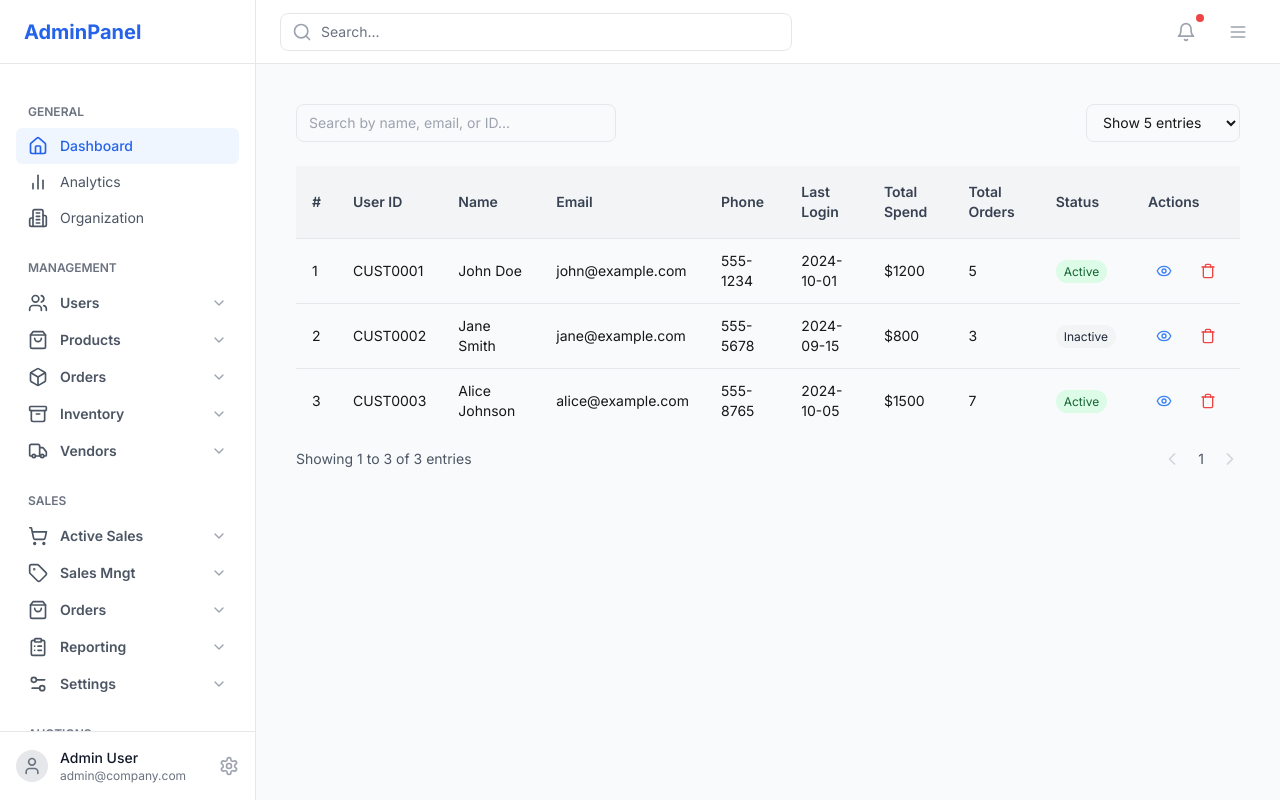
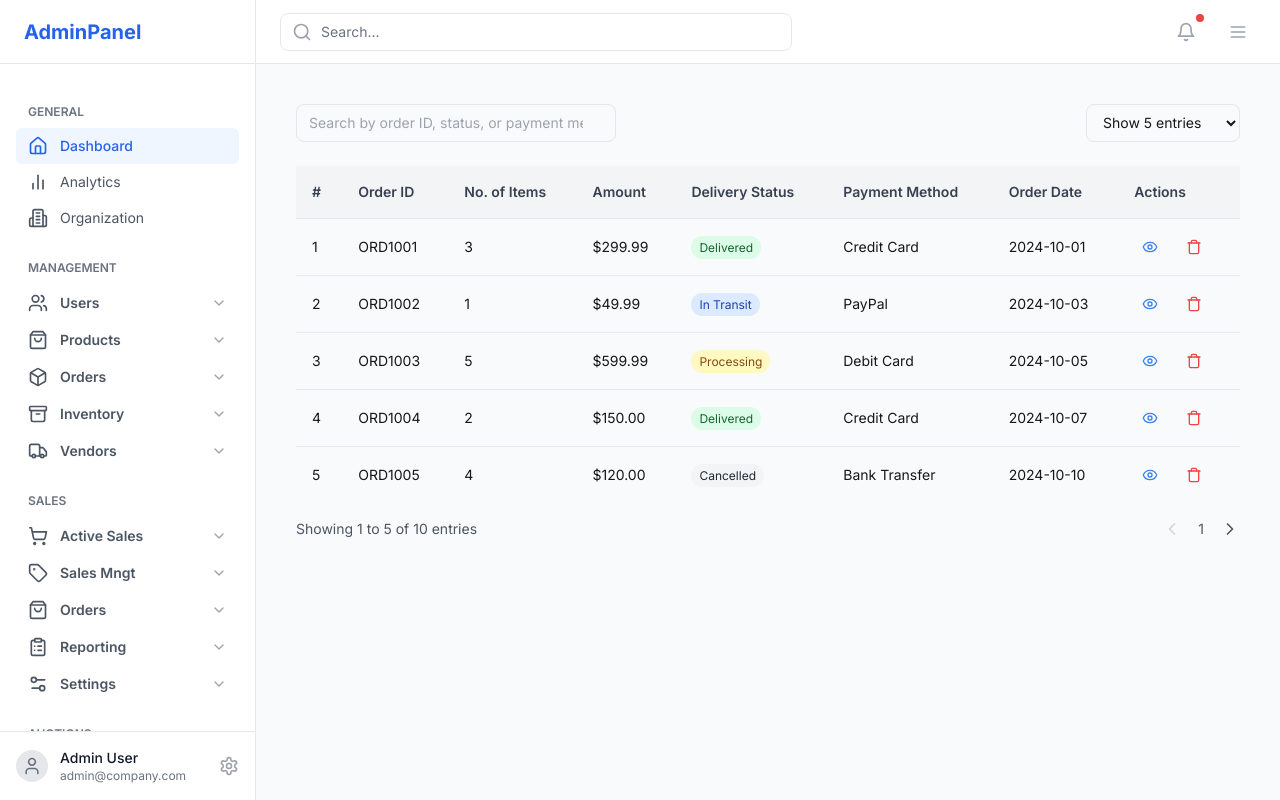
Before and after one commit to wencemaina/citizenAdmin, a Next.js app: page /all-orders in a window 1280 px wide. Built offline with nearby package versions, Linux system fonts and the light colour scheme.

Commit message:
build all orders

```diff
--- a/app/all-orders/page.jsx
+++ b/app/all-orders/page.jsx
@@ -3,37 +3,86 @@ import React, { useState } from "react";
 import { Eye, Trash, ChevronLeft, ChevronRight } from "lucide-react";
 import { useRouter } from "next/navigation";
 
-const customersData = [
-	// Sample customer data
+const ordersData = [
 	{
-		id: "CUST0001",
-		name: "John Doe",
-		email: "john@example.com",
-		phone: "555-1234",
-		lastLogin: "2024-10-01",
-		totalSpend: 1200,
-		totalOrders: 5,
-		status: "Active",
+		id: "ORD1001",
+		items: 3,
+		amount: 299.99,
+		deliveryStatus: "Delivered",
+		paymentMethod: "Credit Card",
+		orderDate: "2024-10-01",
 	},
 	{
-		id: "CUST0002",
-		name: "Jane Smith",
-		email: "jane@example.com",
-		phone: "555-5678",
-		lastLogin: "2024-09-15",
-		totalSpend: 800,
-		totalOrders: 3,
-		status: "Inactive",
+		id: "ORD1002",
+		items: 1,
+		amount: 49.99,
+		deliveryStatus: "In Transit",
+		paymentMethod: "PayPal",
+		orderDate: "2024-10-03",
 	},
 	{
-		id: "CUST0003",
-		name: "Alice Johnson",
-		email: "alice@example.com",
-		phone: "555-8765",
-		lastLogin: "2024-10-05",
-		totalSpend: 1500,
-		totalOrders: 7,
-		status: "Active",
+		id: "ORD1003",
+		items: 5,
+		amount: 599.99,
+		deliveryStatus: "Processing",
+		paymentMethod: "Debit Card",
+		orderDate: "2024-10-05",
+	},
+	{
+		id: "ORD1004",
+		items: 2,
+		amount: 150.0,
+		deliveryStatus: "Delivered",
+		paymentMethod: "Credit Card",
+		orderDate: "2024-10-07",
+	},
+	{
+		id: "ORD1005",
+		items: 4,
+		amount: 120.0,
+		deliveryStatus: "Cancelled",
+		paymentMethod: "Bank Transfer",
+		orderDate: "2024-10-10",
+	},
+	{
+		id: "ORD1006",
+		items: 6,
+		amount: 750.0,
+		deliveryStatus: "In Transit",
+		paymentMethod: "PayPal",
+		orderDate: "2024-10-12",
+	},
+	{
+		id: "ORD1007",
+		items: 1,
+		amount: 25.99,
+		deliveryStatus: "Delivered",
+		paymentMethod: "Credit Card",
+		orderDate: "2024-10-15",
+	},
+	{
+		id: "ORD1008",
+		items: 3,
+		amount: 199.95,
+		deliveryStatus: "Processing",
+		paymentMethod: "Debit Card",
+		orderDate: "2024-10-17",
+	},
+	{
+		id: "ORD1009",
+		items: 8,
+		amount: 320.0,
+		deliveryStatus: "Delivered",
+		paymentMethod: "Credit Card",
+		orderDate: "2024-10-20",
+	},
+	{
+		id: "ORD1010",
+		items: 2,
+		amount: 60.0,
+		deliveryStatus: "In Transit",
+		paymentMethod: "PayPal",
+		orderDate: "2024-10-22",
 	},
 ];
 
@@ -43,17 +92,17 @@ export default function AllOrdersPage() {
 	const [entriesPerPage, setEntriesPerPage] = useState(5);
 	const [currentPage, setCurrentPage] = useState(1);
 
-	const handleViewDetails = (userId) => {
-		router.push(`/order-details/${userId}`);
+	const handleViewDetails = (orderId) => {
+		router.push(`/order-details/${orderId}`);
 	};
 
-	const filteredCustomers = customersData
-		.filter((customer) => {
+	const filteredOrders = ordersData
+		.filter((order) => {
 			const searchLower = searchTerm.toLowerCase();
 			return (
-				customer.name.toLowerCase().includes(searchLower) ||
-				customer.email.toLowerCase().includes(searchLower) ||
-				customer.id.toString().includes(searchLower)
+				order.id.toLowerCase().includes(searchLower) ||
+				order.deliveryStatus.toLowerCase().includes(searchLower) ||
+				order.paymentMethod.toLowerCase().includes(searchLower)
 			);
 		})
 		.slice(
@@ -61,21 +110,33 @@ export default function AllOrdersPage() {
 			currentPage * entriesPerPage,
 		);
 
-	// Reset to first page when search changes
 	React.useEffect(() => {
 		setCurrentPage(1);
 	}, [searchTerm]);
 
-	const totalFilteredCustomers = customersData.filter((customer) => {
+	const totalFilteredOrders = ordersData.filter((order) => {
 		const searchLower = searchTerm.toLowerCase();
 		return (
-			customer.name.toLowerCase().includes(searchLower) ||
-			customer.email.toLowerCase().includes(searchLower) ||
-			customer.id.toString().includes(searchLower)
+			order.id.toLowerCase().includes(searchLower) ||
+			order.deliveryStatus.toLowerCase().includes(searchLower) ||
+			order.paymentMethod.toLowerCase().includes(searchLower)
 		);
 	}).length;
 
-	const totalPages = Math.ceil(totalFilteredCustomers / entriesPerPage);
+	const totalPages = Math.ceil(totalFilteredOrders / entriesPerPage);
+
+	const getStatusColor = (status) => {
+		switch (status.toLowerCase()) {
+			case "delivered":
+				return "bg-green-100 text-green-800";
+			case "in transit":
+				return "bg-blue-100 text-blue-800";
+			case "processing":
+				return "bg-yellow-100 text-yellow-800";
+			default:
+				return "bg-gray-100 text-gray-800";
+		}
+	};
 
 	return (
 		<div className="p-4">
@@ -83,7 +144,7 @@ export default function AllOrdersPage() {
 				<div className="relative w-80">
 					<input
 						type="text"
-						placeholder="Search by name, email, or ID..."
+						placeholder="Search by order ID, status, or payment method..."
 						className="w-full px-3 py-2 bg-gray-50 border border-gray-200 rounded-lg text-sm pr-8"
 						value={searchTerm}
 						onChange={(e) => setSearchTerm(e.target.value)}
@@ -116,28 +177,22 @@ export default function AllOrdersPage() {
 								#
 							</th>
 							<th className="py-4 px-4 text-left font-semibold text-gray-700">
-								User ID
+								Order ID
 							</th>
 							<th className="py-4 px-4 text-left font-semibold text-gray-700">
-								Name
+								No. of Items
 							</th>
 							<th className="py-4 px-4 text-left font-semibold text-gray-700">
-								Email
+								Amount
 							</th>
 							<th className="py-4 px-4 text-left font-semibold text-gray-700">
-								Phone
+								Delivery Status
 							</th>
 							<th className="py-4 px-4 text-left font-semibold text-gray-700">
-								Last Login
+								Payment Method
 							</th>
 							<th className="py-4 px-4 text-left font-semibold text-gray-700">
-								Total Spend
-							</th>
-							<th className="py-4 px-4 text-left font-semibold text-gray-700">
-								Total Orders
-							</th>
-							<th className="py-4 px-4 text-left font-semibold text-gray-700">
-								Status
+								Order Date
 							</th>
 							<th className="py-4 px-4 text-left font-semibold text-gray-700">
 								Actions
@@ -145,42 +200,36 @@ export default function AllOrdersPage() {
 						</tr>
 					</thead>
 					<tbody className="divide-y divide-gray-200">
-						{filteredCustomers.map((customer, index) => (
-							<tr key={customer.id} className="hover:bg-gray-50">
+						{filteredOrders.map((order, index) => (
+							<tr key={order.id} className="hover:bg-gray-50">
 								<td className="py-3 px-4">
 									{(currentPage - 1) * entriesPerPage +
 										index +
 										1}
 								</td>
-								<td className="py-3 px-4">{customer.id}</td>
-								<td className="py-3 px-4">{customer.name}</td>
-								<td className="py-3 px-4">{customer.email}</td>
-								<td className="py-3 px-4">{customer.phone}</td>
+								<td className="py-3 px-4">{order.id}</td>
+								<td className="py-3 px-4">{order.items}</td>
 								<td className="py-3 px-4">
-									{customer.lastLogin}
-								</td>
-								<td className="py-3 px-4">
-									${customer.totalSpend}
-								</td>
-								<td className="py-3 px-4">
-									{customer.totalOrders}
+									${order.amount.toFixed(2)}
 								</td>
 								<td className="py-3 px-4">
 									<span
-										className={`px-2 py-1 rounded-full text-xs ${
-											customer.status === "Active"
-												? "bg-green-100 text-green-800"
-												: "bg-gray-100 text-gray-800"
-										}`}
+										className={`px-2 py-1 rounded-full text-xs ${getStatusColor(
+											order.deliveryStatus,
+										)}`}
 									>
-										{customer.status}
+										{order.deliveryStatus}
 									</span>
 								</td>
+								<td className="py-3 px-4">
+									{order.paymentMethod}
+								</td>
+								<td className="py-3 px-4">{order.orderDate}</td>
 								<td className="py-3 px-4">
 									<div className="flex items-center space-x-3">
 										<button
 											onClick={() =>
-												handleViewDetails(customer.id)
+												handleViewDetails(order.id)
 											}
 											className="group flex items-center justify-center w-8 h-8 rounded-lg hover:bg-blue-50 transition-colors"
 										>
@@ -200,15 +249,15 @@ export default function AllOrdersPage() {
 			<div className="flex justify-between items-center mt-4 text-sm text-gray-600">
 				<div>
 					Showing{" "}
-					{filteredCustomers.length > 0
+					{filteredOrders.length > 0
 						? (currentPage - 1) * entriesPerPage + 1
 						: 0}{" "}
 					to{" "}
 					{Math.min(
 						currentPage * entriesPerPage,
-						totalFilteredCustomers,
+						totalFilteredOrders,
 					)}{" "}
-					of {totalFilteredCustomers} entries
+					of {totalFilteredOrders} entries
 				</div>
 				<div className="flex items-center space-x-2">
 					<ChevronLeft
--- /dev/null
+++ b/app/order-details/[id]/page.jsx
@@ -0,0 +1,5 @@
+import React from "react";
+
+export default function OrderDetails() {
+	return <div>OrderDetails</div>;
+}
```
